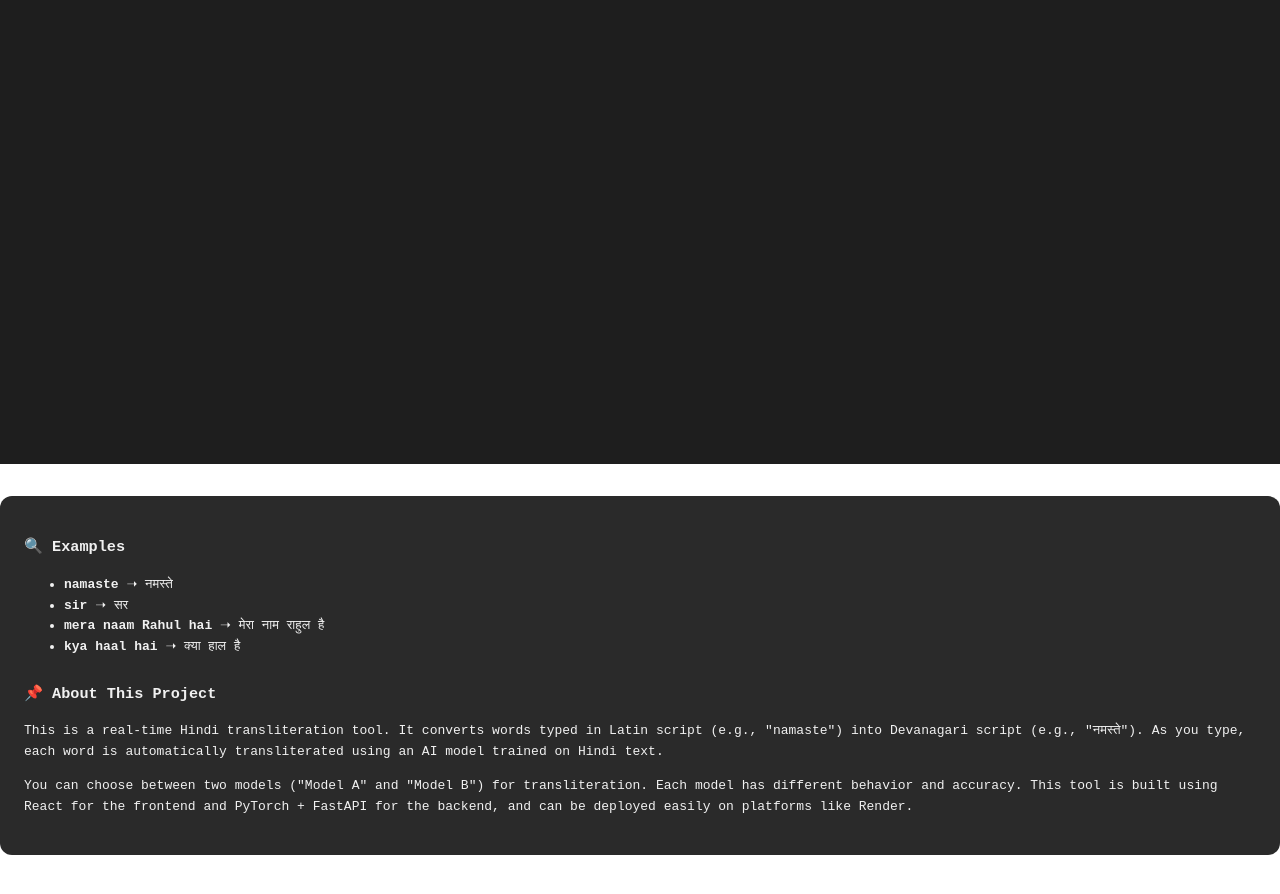
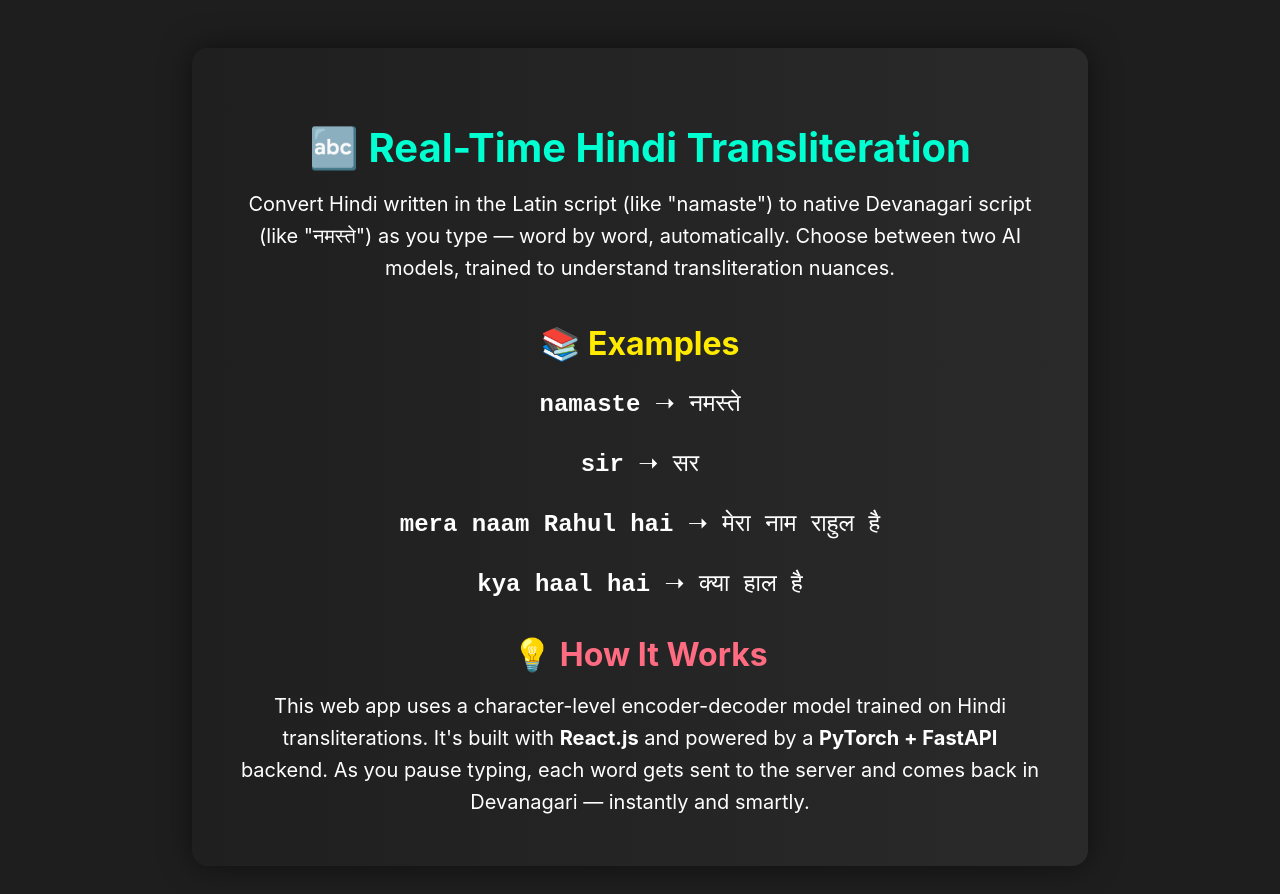
Before and after one commit to Arsh910/Transliter, a React (Create React App) app in the folder editor/: page / in a window 1280 px wide. Shown: the part 400-1294 px from the top of the page. Before the commit the page ends 1255 px from the top, so only its background shows below. Built offline with nearby package versions, Linux system fonts and the light colour scheme.

Commit message:
Update App.js

```diff
--- a/editor/src/App.js
+++ b/editor/src/App.js
@@ -47,7 +47,6 @@ function App() {
   };
 
   return (
-    <>
     <div style={{
       backgroundColor: '#1e1e1e',
       color: 'white',
@@ -110,35 +109,71 @@ function App() {
           resize: 'vertical'
         }}
       />
+
+      <div style={{
+        marginTop: '4rem',
+        padding: '3rem',
+        background: 'linear-gradient(to right, #1f1f1f, #2a2a2a)',
+        color: '#ffffff',
+        borderRadius: '16px',
+        boxShadow: '0 0 30px rgba(0,0,0,0.5)',
+        maxWidth: '900px',
+        marginLeft: 'auto',
+        marginRight: 'auto',
+        textAlign: 'center'
+      }}>
+        <h1 style={{
+          fontSize: '2.5rem',
+          marginBottom: '1rem',
+          fontWeight: '700',
+          color: '#00FFD1'
+        }}>🔤 Real-Time Hindi Transliteration</h1>
+
+        <p style={{
+          fontSize: '1.25rem',
+          lineHeight: '2rem',
+          maxWidth: '800px',
+          margin: '0 auto 2.5rem auto'
+        }}>
+          Convert Hindi written in the Latin script (like "namaste") to native Devanagari script (like "नमस्ते") as you type — word by word, automatically.
+          Choose between two AI models, trained to understand transliteration nuances.
+        </p>
+
+        <h2 style={{
+          fontSize: '2rem',
+          color: '#FFEA00',
+          marginBottom: '1rem'
+        }}>📚 Examples</h2>
+
+        <div style={{
+          fontSize: '1.5rem',
+          lineHeight: '2.25rem',
+          fontFamily: 'monospace',
+          marginBottom: '2rem'
+        }}>
+          <p><strong>namaste</strong> ➝ नमस्ते</p>
+          <p><strong>sir</strong> ➝ सर</p>
+          <p><strong>mera naam Rahul hai</strong> ➝ मेरा नाम राहुल है</p>
+          <p><strong>kya haal hai</strong> ➝ क्या हाल है</p>
+        </div>
+
+        <h2 style={{
+          fontSize: '2rem',
+          color: '#FF6B81',
+          marginBottom: '1rem'
+        }}>💡 How It Works</h2>
+
+        <p style={{
+          fontSize: '1.25rem',
+          lineHeight: '2rem',
+          maxWidth: '800px',
+          margin: '0 auto'
+        }}>
+          This web app uses a character-level encoder-decoder model trained on Hindi transliterations. It's built with <strong>React.js</strong> and powered by a <strong>PyTorch + FastAPI</strong> backend.
+          As you pause typing, each word gets sent to the server and comes back in Devanagari — instantly and smartly.
+        </p>
+      </div>
     </div>
-    <div style={{
-          marginTop: '2rem',
-          padding: '1.5rem',
-          backgroundColor: '#2a2a2a',
-          color: '#f1f1f1',
-          borderRadius: '12px',
-          lineHeight: '1.6',
-          fontFamily: 'monospace'
-        }}>
-          <h3>🔍 Examples</h3>
-          <ul>
-            <li><strong>namaste</strong> ➝ नमस्ते</li>
-            <li><strong>sir</strong> ➝ सर</li>
-            <li><strong>mera naam Rahul hai</strong> ➝ मेरा नाम राहुल है</li>
-            <li><strong>kya haal hai</strong> ➝ क्या हाल है</li>
-          </ul>
-
-          <h3 style={{ marginTop: '1.5rem' }}>📌 About This Project</h3>
-          <p>
-            This is a real-time Hindi transliteration tool. It converts words typed in Latin script (e.g., "namaste") into Devanagari script (e.g., "नमस्ते").
-            As you type, each word is automatically transliterated using an AI model trained on Hindi text.
-          </p>
-          <p>
-            You can choose between two models ("Model A" and "Model B") for transliteration. Each model has different behavior and accuracy.
-            This tool is built using React for the frontend and PyTorch + FastAPI for the backend, and can be deployed easily on platforms like Render.
-          </p>
-    </div>
-  </>
   );
 }
 
```
